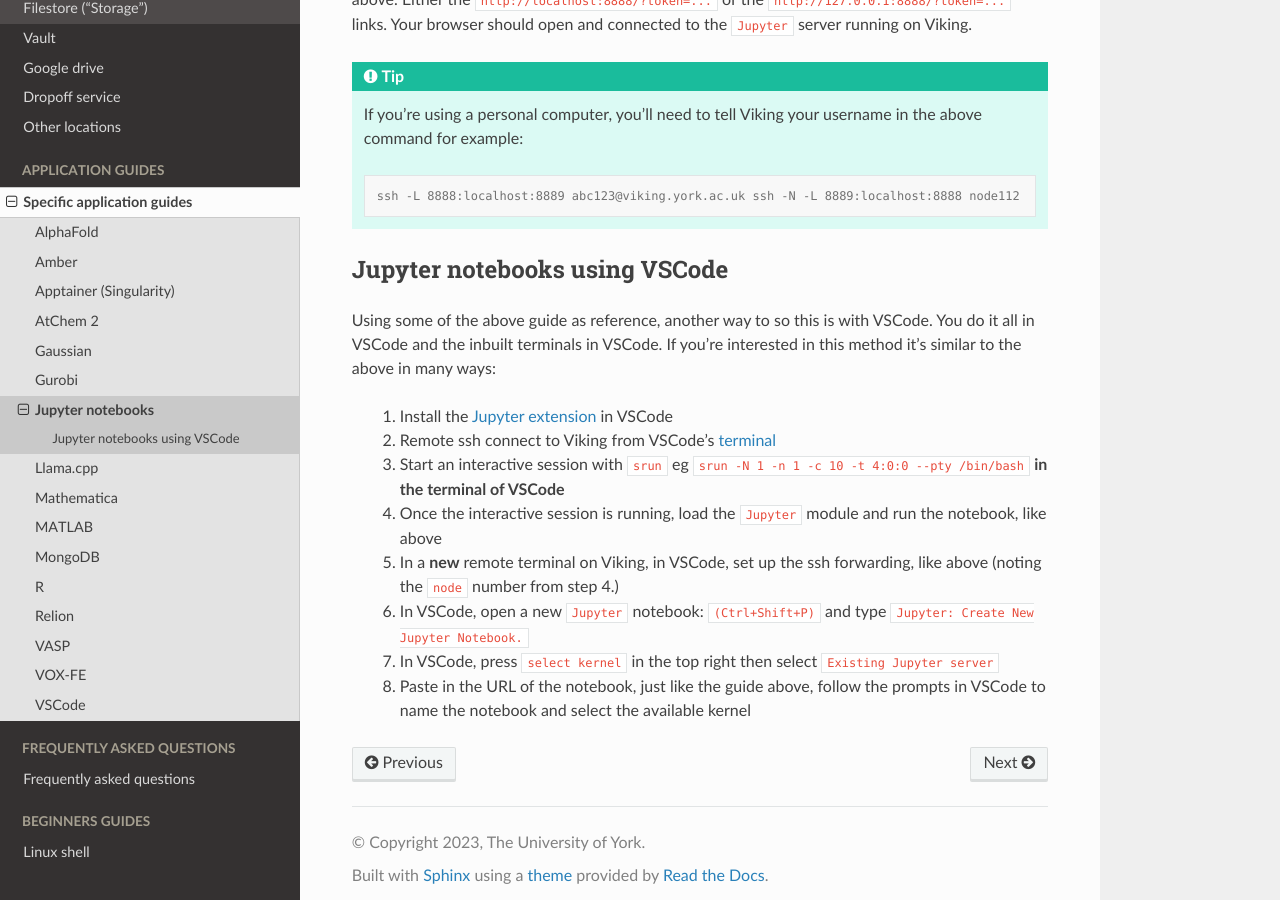
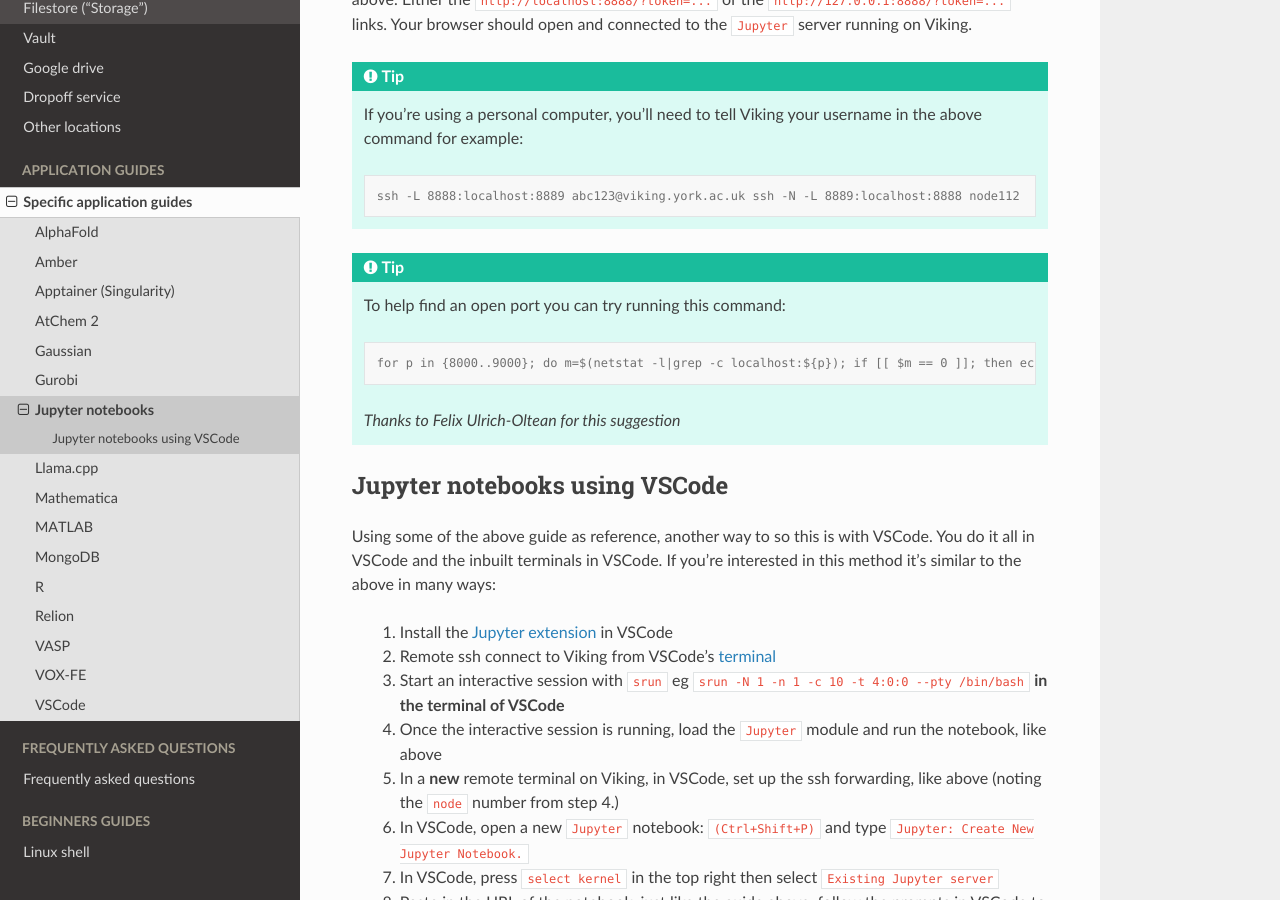
Before and after one commit to university-of-york/research-it-documentation, a Sphinx documentation site: the page built from docs/source/applications/jupyter.rst, in a window 1280 px wide and 900 px high, scrolled down 1429 px. Built offline with Sphinx 7.4.7 and the Read the Docs theme 2.0.0, drawn with Linux system fonts in a browser that asks for light colours.

Commit message:
add port finding tip on Jupyter page

```diff
--- a/docs/source/applications/jupyter.rst
+++ b/docs/source/applications/jupyter.rst
@@ -62,6 +62,16 @@ Finally ``Ctrl + left mouse click``  on the link from the first terminal session
 
         ssh -L 8888:localhost:8889 abc123@viking.york.ac.uk ssh -N -L 8889:localhost:8888 node112
 
+.. tip::
+
+    To help find an open port you can try running this command:
+
+    .. code-block:: console
+
+        for p in {8000..9000}; do m=$(netstat -l|grep -c localhost:${p}); if [[ $m == 0 ]]; then echo "try $p"; break; fi; done
+
+    *Thanks to Felix Ulrich-Oltean for this suggestion*
+
 .. FIXME: below method not working.
 
 ..
```
